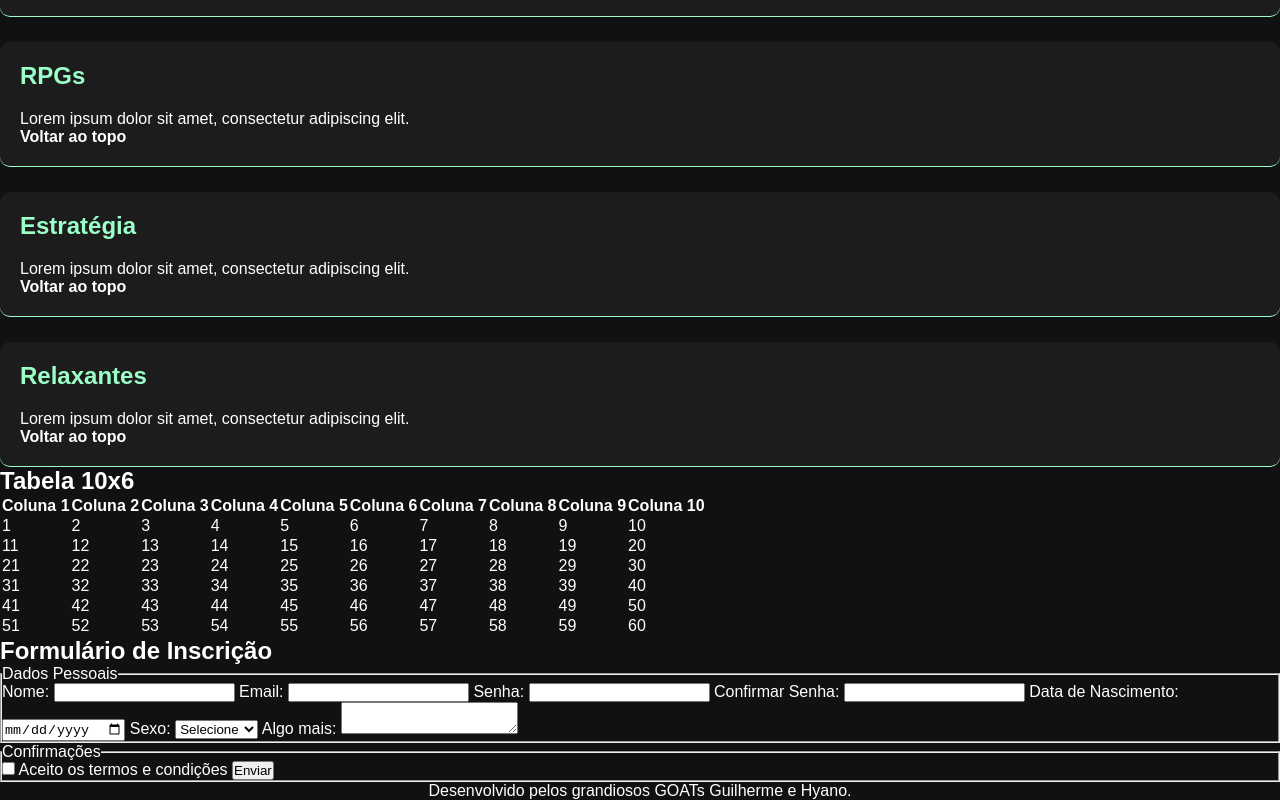
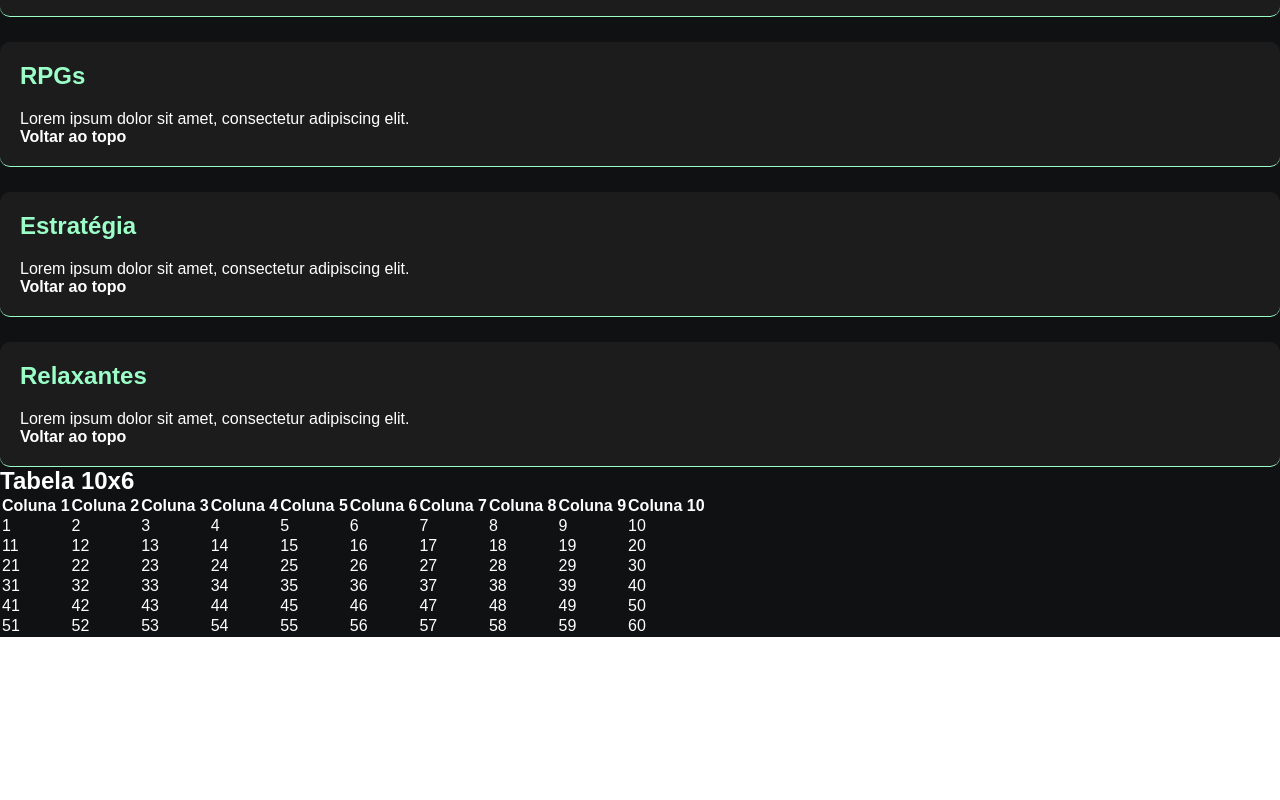
Before and after one commit to NyanoLetho/Prova-Dupla, a plain HTML site: page Nova pasta (2)/Index.html in a window 1280 px wide. Shown: the part 1465-2265 px from the top of the page. After the commit the page ends 2102 px from the top, so only its background shows below. Drawn offline with Linux system fonts and the light colour scheme.

Commit message:
Update Index.html

```diff
--- a/Nova pasta (2)/Index.html
+++ b/Nova pasta (2)/Index.html
@@ -5,9 +5,7 @@
 <head>
     <meta charset="UTF-8">
     <meta name="viewport" content="width=device-width, initial-scale=1.0">
-
     <title>Hyan Castro Nascimento - Guilherme Chagas</title>
-
     <link rel="stylesheet" href="style.css">
 </head>
 
@@ -34,8 +32,9 @@
                 </ul>
             </nav>
 
+
             <div id="guilherme-inscricao">
-                <a href="#inscricao">Inscrever-se</a>
+                <a href="#inscricao" id="hyan-inscricao">Inscrever-se</a>
             </div>
         </header>
 
@@ -184,7 +183,7 @@
 
         </main>
 
-        <div id="guilherme-formulario-inscricao">
+        <div id="guilherme-formulario-inscricao" style="display: none;">
             <h2>Formulário de Inscrição</h2>
 
             <form>
@@ -231,13 +230,12 @@
                     </label>
                 </fieldset>
             </form>
-        </div>
-
         <footer>
             <p>Desenvolvido pelos grandiosos GOATs Guilherme e Hyano.</p>
         </footer>
 
     </div>
+    <script src="script.js"></script>
 </body>
 
 </html>
```
